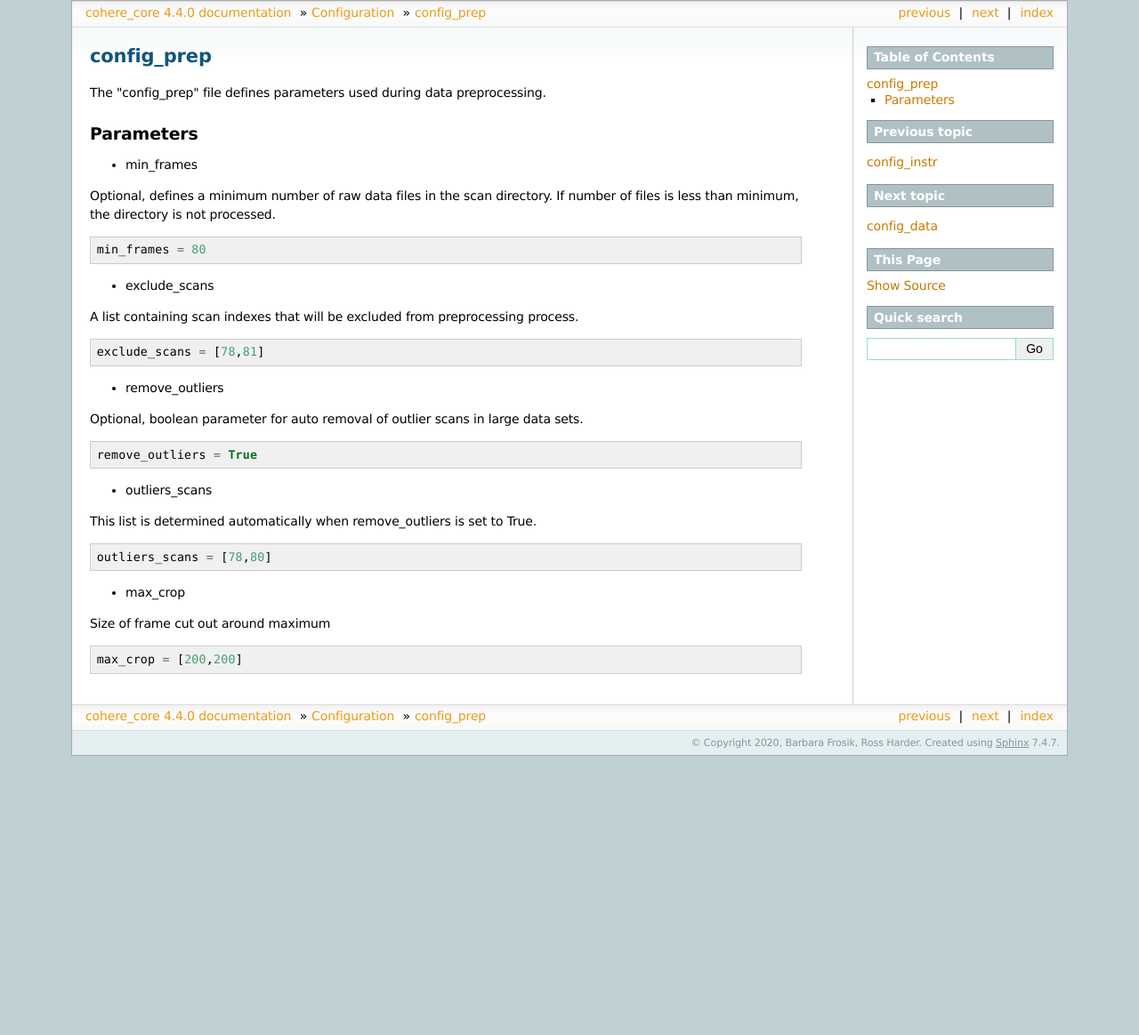
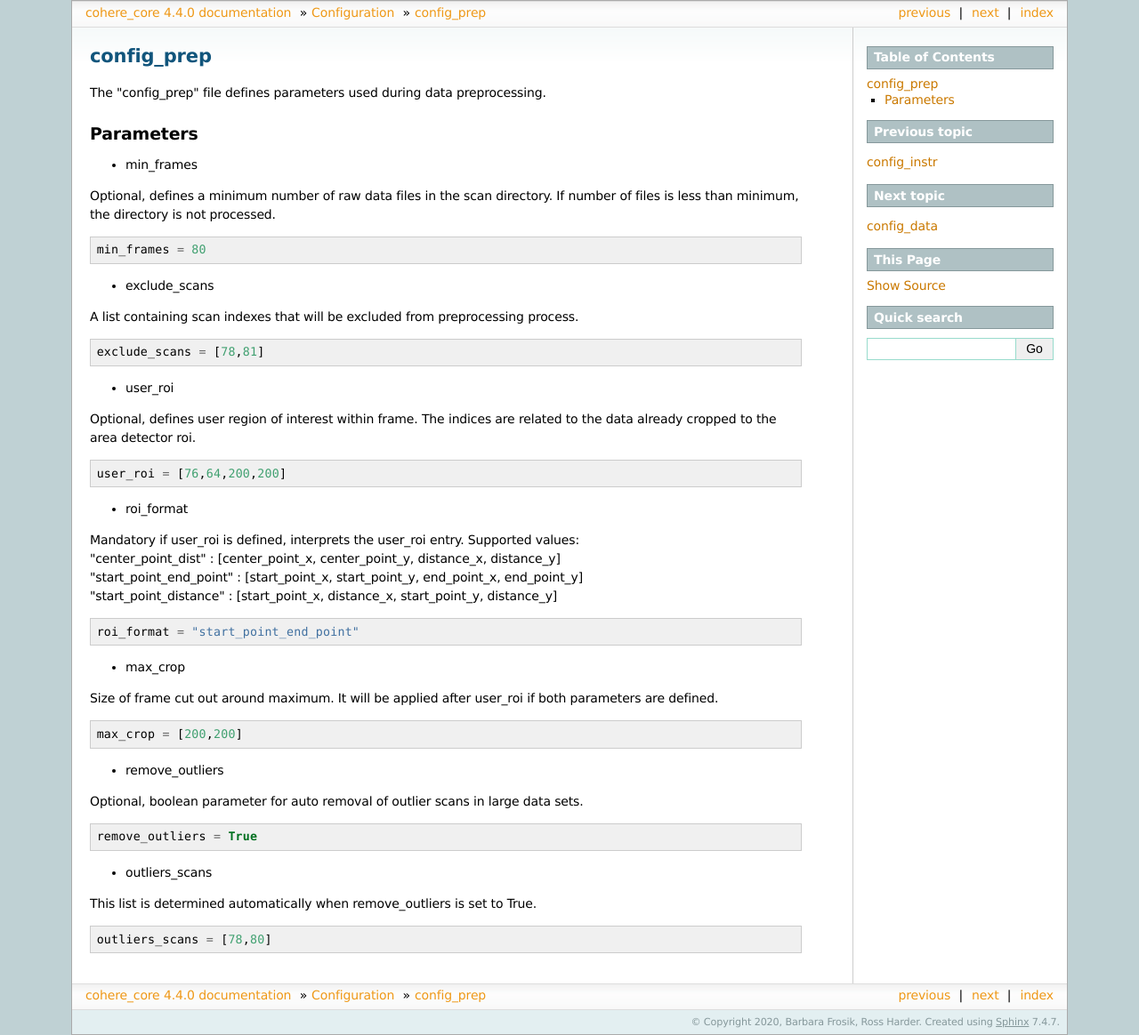
Before and after one commit to AdvancedPhotonSource/cohere, a Sphinx documentation site: the page built from docs/source/config_prep.rst, in a window 1280 px wide. Shown: the whole page at 89% size. Built offline with Sphinx 7.4.7, drawn with Linux system fonts in a browser that asks for light colours; before the commit the page ends 900 px from its top, so only the background shows below that.

Commit message:
updated documentation for user_roi

```diff
--- a/docs/source/config_prep.rst
+++ b/docs/source/config_prep.rst
@@ -24,6 +24,33 @@ Parameters
 
     exclude_scans = [78,81]
 
+- user_roi
+
+| Optional, defines user region of interest within frame. The indices are related to the data already cropped to the area detector roi.
+
+::
+
+     user_roi = [76,64,200,200]
+
+- roi_format
+
+| Mandatory if user_roi is defined, interprets the user_roi entry. Supported values:
+| "center_point_dist" : [center_point_x, center_point_y, distance_x, distance_y]
+| "start_point_end_point" : [start_point_x, start_point_y, end_point_x, end_point_y]
+| "start_point_distance" : [start_point_x, distance_x, start_point_y, distance_y]
+
+::
+
+     roi_format = "start_point_end_point"
+
+- max_crop
+
+| Size of frame cut out around maximum. It will be applied after user_roi if both parameters are defined.
+
+::
+
+    max_crop = [200,200]
+
 - remove_outliers
 
 | Optional, boolean parameter for auto removal of outlier scans in large data sets.
@@ -39,11 +66,3 @@ Parameters
 ::
 
     outliers_scans = [78,80]
-
-- max_crop
-
-| Size of frame cut out around maximum
-
-::
-
-    max_crop = [200,200]
```
Also changed, not shown: 2 other files.
